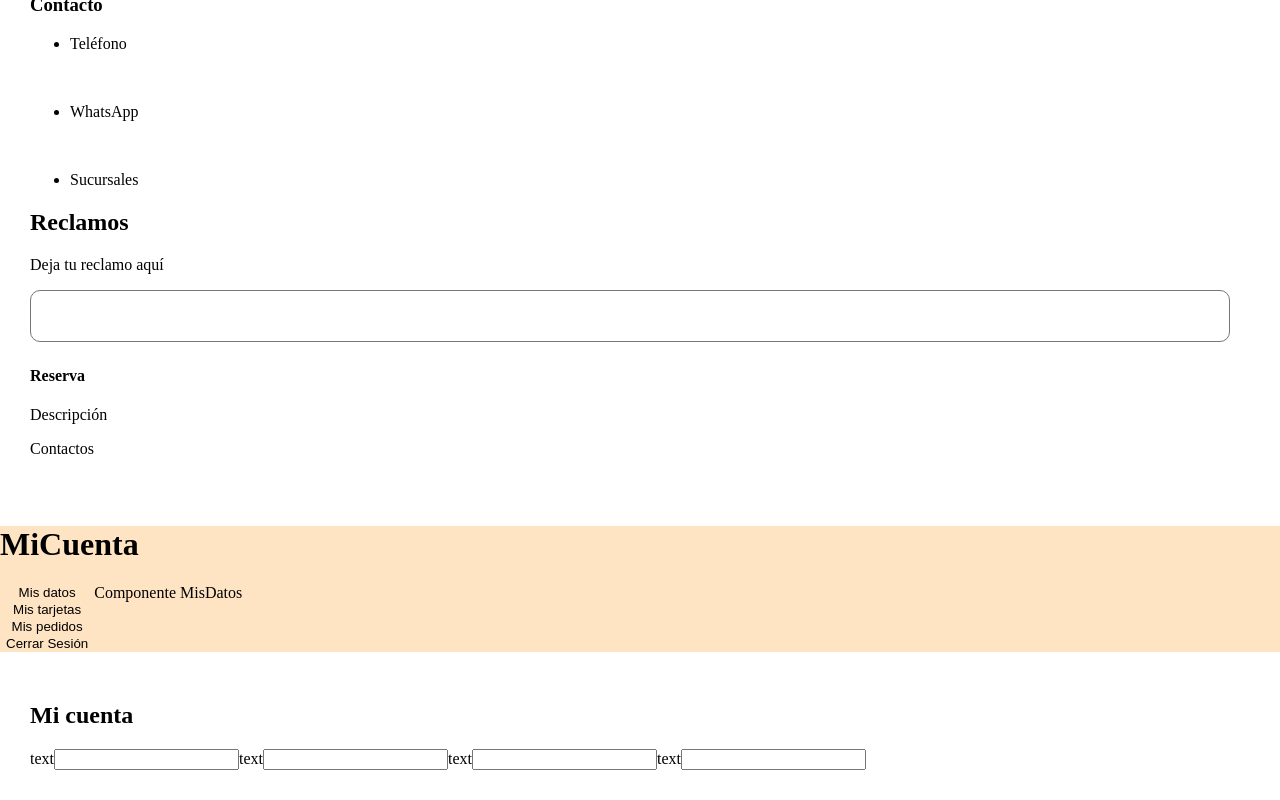
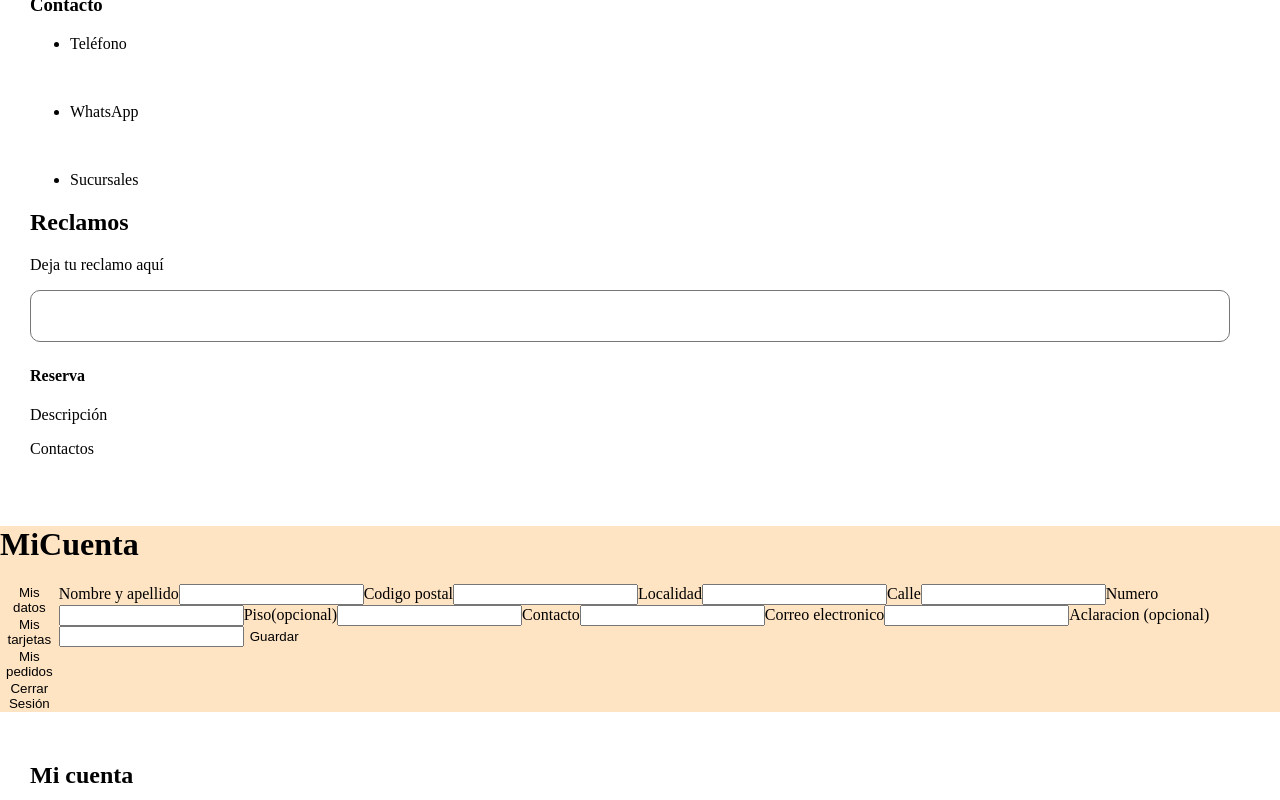
Before and after one commit to No-Country/c9-20-javareact-fulltime, a React (Vite) app in the folder frontend/: page / in a window 1280 px wide. Both pictures are taken after a click on the button "Mis datos". Shown: the part 2514-3314 px from the top of the page. Built offline with nearby package versions, Linux system fonts and the light colour scheme.

Commit message:
misDatos, misTarjetas components and function setauto

```diff
--- a/frontend/src/pages/home/Home.jsx
+++ b/frontend/src/pages/home/Home.jsx
@@ -15,7 +15,7 @@ const Home = () => {
           <Banner />
           <Promotions />
           <Contact />
-					<MiCuenta/>
+          <MiCuenta />
           <MyAccount />
         </>
       ) : (
--- a/frontend/src/pages/home/components/MiCuenta/MiCuenta.jsx
+++ b/frontend/src/pages/home/components/MiCuenta/MiCuenta.jsx
@@ -1,65 +1,71 @@
-import React from 'react'
-import './MiCuenta.css'
-import MisDatos from './MisDatos/MisDatos'
+import React from "react";
+import "./MiCuenta.css";
+import MisDatos from "./MisDatos/MisDatos";
+import MisTarjetas from "./MisTarjetas/MisTarjetas";
 
 export default function MiCuenta() {
-  const [misDatos, setMisDatos] = React.useState(false)
-  const [misTarjetas, setMisTarjetas] = React.useState(false)
-  const [misPedidos, setMisPedidos] = React.useState(false)
-  const [cerrarSesion, setCerrarSesion] = React.useState(false)
+  const [misDatos, setMisDatos] = React.useState(false);
+  const [misTarjetas, setMisTarjetas] = React.useState(false);
+  const [misPedidos, setMisPedidos] = React.useState(false);
+  const [cerrarSesion, setCerrarSesion] = React.useState(false);
+
+  function setAuto(set) {
+    setMisDatos(false);
+    setMisTarjetas(false);
+    setMisPedidos(false);
+    setCerrarSesion(false);
+    set(true);
+  }
 
   const activacion = (e) => {
-    console.log(e.target.name)
-    let boton = e.target.name
-    switch (boton){
-      case 'Datos':
-        setMisDatos(true)
-        setMisTarjetas(false)
-        setMisPedidos(false)
-        setCerrarSesion(false)
+    let boton = e.target.name;
+    switch (boton) {
+      case "Datos":
+        setAuto(setMisDatos);
+
         break;
-      case 'Tarjetas':
-        setMisDatos(false)
-        setMisTarjetas(true)
-        setMisPedidos(false)
-        setCerrarSesion(false)
+      case "Tarjetas":
+        setAuto(setMisTarjetas);
+
         break;
-      case 'Pedidos':
-        setMisDatos(false)
-        setMisTarjetas(false)
-        setMisPedidos(true)
-        setCerrarSesion(false)
+      case "Pedidos":
+        setAuto(setMisPedidos);
+
         break;
-      case 'Sesion':
-        setMisDatos(false)
-        setMisTarjetas(false)
-        setMisPedidos(false)
-        setCerrarSesion(true)
+      case "Sesion":
+        setAuto(setCerrarSesion);
+
         break;
       default:
-        null
+        null;
     }
-
-  }
+  };
 
   return (
-    <div className='MiCuenta'>
-        <h1>MiCuenta</h1>
-        <div className='Container'>
-            <div className='Seleccion'>
-              <button name='Datos' onClick={(e) => activacion(e)}>Mis datos</button>
-              <button name='Tarjetas' onClick={(e) => activacion(e)}>Mis tarjetas</button>
-              <button name='Pedidos' onClick={(e) => activacion(e)}>Mis pedidos</button>
-              <button name='Sesion' onClick={(e) => activacion(e)}>Cerrar Sesión</button>
-            </div>
-            <div>
-
-              { misDatos && <MisDatos/>}
-              { misTarjetas && 'Mis tarjetas componente'}
-              { misPedidos && 'Mis pedidos componente'}
-              { cerrarSesion && 'Mi cerrar  sesion componente'}
-            </div>
+    <div className="MiCuenta">
+      <h1>MiCuenta</h1>
+      <div className="Container">
+        <div className="Seleccion">
+          <button name="Datos" onClick={(e) => activacion(e)}>
+            Mis datos
+          </button>
+          <button name="Tarjetas" onClick={(e) => activacion(e)}>
+            Mis tarjetas
+          </button>
+          <button name="Pedidos" onClick={(e) => activacion(e)}>
+            Mis pedidos
+          </button>
+          <button name="Sesion" onClick={(e) => activacion(e)}>
+            Cerrar Sesión
+          </button>
         </div>
+        <div>
+          {misDatos && <MisDatos />}
+          {misTarjetas && <MisTarjetas />}
+          {misPedidos && "Mis pedidos componente"}
+          {cerrarSesion && "Mi cerrar  sesion componente"}
+        </div>
+      </div>
     </div>
-  )
+  );
 }
--- a/frontend/src/pages/home/components/MiCuenta/MisDatos/MisDatos.jsx
+++ b/frontend/src/pages/home/components/MiCuenta/MisDatos/MisDatos.jsx
@@ -1,7 +1,92 @@
-import React from 'react'
+import React from "react";
+import { useState } from "react";
 
 export default function MisDatos() {
+  const [NameAndSurname, setNameAndSurname] = useState("");
+  const [postalCode, setPostalCode] = useState("");
+  const [location, setLocation] = useState("");
+  const [street, setStreet] = useState("");
+  const [number, setNumber] = useState("");
+  const [floor, setFloor] = useState("");
+  const [contact, setContact] = useState("");
+  const [email, setEmail] = useState("");
+  const [moreDetails, setmoreDetails] = useState("");
+
   return (
-    <div>Componente MisDatos</div>
-  )
+    <>
+      <form action="">
+        <label htmlFor="name">Nombre y apellido</label>
+        <input
+          required
+          type="text"
+          id="name"
+          onChange={(e) => setNameAndSurname(e.target.value)}
+          value={NameAndSurname}
+        />
+        <label htmlFor="postalCode">Codigo postal</label>
+        <input
+          required
+          type="text"
+          id="postalCode"
+          onChange={(e) => setPostalCode(e.target.value)}
+          value={postalCode}
+        />
+        <label htmlFor="location">Localidad</label>
+        <input
+          required
+          type="text"
+          id="location"
+          onChange={(e) => setLocation(e.target.value)}
+          value={location}
+        />
+        <label htmlFor="street">Calle</label>
+        <input
+          required
+          type="text"
+          id="street"
+          onChange={(e) => setStreet(e.target.value)}
+          value={street}
+        />
+        <label htmlFor="number">Numero</label>
+        <input
+          required
+          type="text"
+          id="number"
+          onChange={(e) => setNumber(e.target.value)}
+          value={number}
+        />
+        <label htmlFor="floor">Piso(opcional)</label>
+        <input
+          type="text"
+          id="floor"
+          onChange={(e) => setFloor(e.target.value)}
+          value={floor}
+        />
+        <label htmlFor="contact">Contacto</label>
+        <input
+          required
+          type="text"
+          id="contact"
+          onChange={(e) => setContact(e.target.value)}
+          value={contact}
+        />
+        <label htmlFor="email">Correo electronico</label>
+        <input
+          required
+          type="text"
+          id="email"
+          onChange={(e) => setEmail(e.target.value)}
+          value={email}
+        />
+        <label htmlFor="moreDetails">Aclaracion (opcional)</label>
+        <input
+          type="text"
+          id="moreDetails"
+          onChange={(e) => setmoreDetails(e.target.value)}
+          value={moreDetails}
+        />
+        <button>Guardar</button>
+      </form>
+    </>
+  );
 }
--- /dev/null
+++ b/frontend/src/pages/home/components/MiCuenta/MisTarjetas/MisTarjetas.jsx
@@ -0,0 +1,58 @@
+import React from "react";
+import { useState } from "react";
+
+const MisTarjetas = () => {
+  const [NameAndSurname, setNameAndSurname] = useState("");
+  const [cardNumber, setCardNumber] = useState("");
+  const [cvv, setCvv] = useState("");
+  const [expirationDate, setExpirationDate] = useState("");
+
+  return (
+    <>
+      <form action="">
+        <b>Medios de pago</b> <br />
+        <input required type="radio" name="card" id="debit" value="debit" />
+        <label htmlFor="debit">Debito</label>
+        <input required type="radio" name="card" id="credit" value="credit" />
+        <label htmlFor="credit">Credito</label>
+        <label htmlFor="name">Nombre y apellido</label>
+        <input
+          required
+          type="text"
+          id="name"
+          onChange={(e) => setNameAndSurname(e.target.value)}
+          value={NameAndSurname}
+        />
+        <label htmlFor="cardNumber">Numero de tarjeta</label>
+        <input
+          required
+          type="text"
+          id="cardNumber"
+          onChange={(e) => setCardNumber(e.target.value)}
+          value={cardNumber}
+        />
+        <label htmlFor="cvv">CVV</label>
+        <input
+          required
+          maxlength="3"
+          id="cvv"
+          onChange={(e) => setCvv(e.target.value)}
+          value={cvv}
+          type="password"
+        />
+        <label htmlFor="expirationDate">Fecha de vencimiento</label>
+        <input
+          required
+          placeholder="MM/YY"
+          type="text"
+          id="expirationDate"
+          onChange={(e) => setExpirationDate(e.target.value)}
+          value={expirationDate}
+        />
+        <button>Agregar</button>
+      </form>
+    </>
+  );
+};
+
+export default MisTarjetas;
```
Lines whose indentation alone changed are shown as unchanged.
